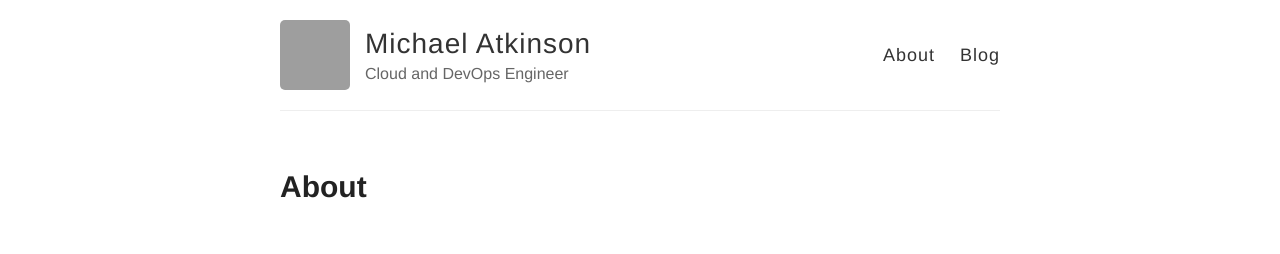
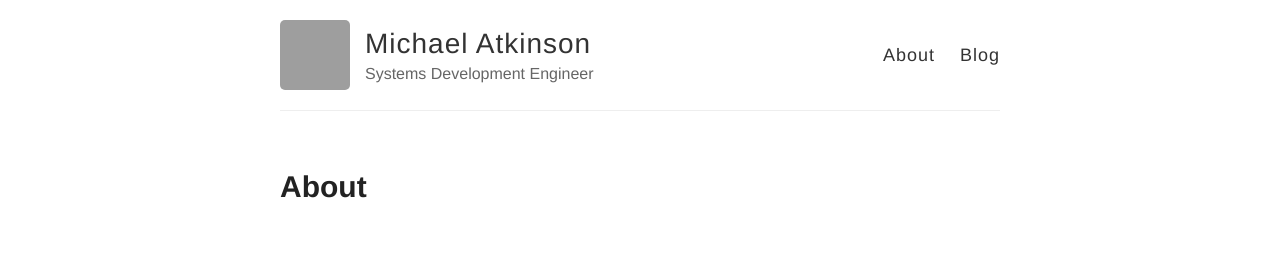
Before and after one commit to atkinsonm/atkinsonm.github.io, a Jekyll site: the page built from index.md, in a window 1280 px wide. Shown: the top 254 px of the page. Built offline with Jekyll 4.4.1, drawn with Linux system fonts in a browser that asks for light colours; grey boxes are pictures that could not be loaded.

Commit message:
switch to dark theme

```diff
--- a/_config.yml
+++ b/_config.yml
@@ -6,7 +6,7 @@
 name: Michael Atkinson
 
 # Short bio or description (displayed in the header)
-description: Cloud and DevOps Engineer
+description: Systems Development Engineer
 
 # URL of your avatar or profile pic (you could use your GitHub profile pic)
 avatar: https://avatars1.githubusercontent.com/u/3342243?s=460&v=4
@@ -15,7 +15,7 @@ avatar: https://avatars1.githubusercontent.com/u/3342243?s=460&v=4
 # Flags below are optional
 #
 
-theme: jekyll-theme-slate
+theme: jekyll-theme-hacker
 
 # Includes an icon in the footer for each username you enter
 footer-links:
```
